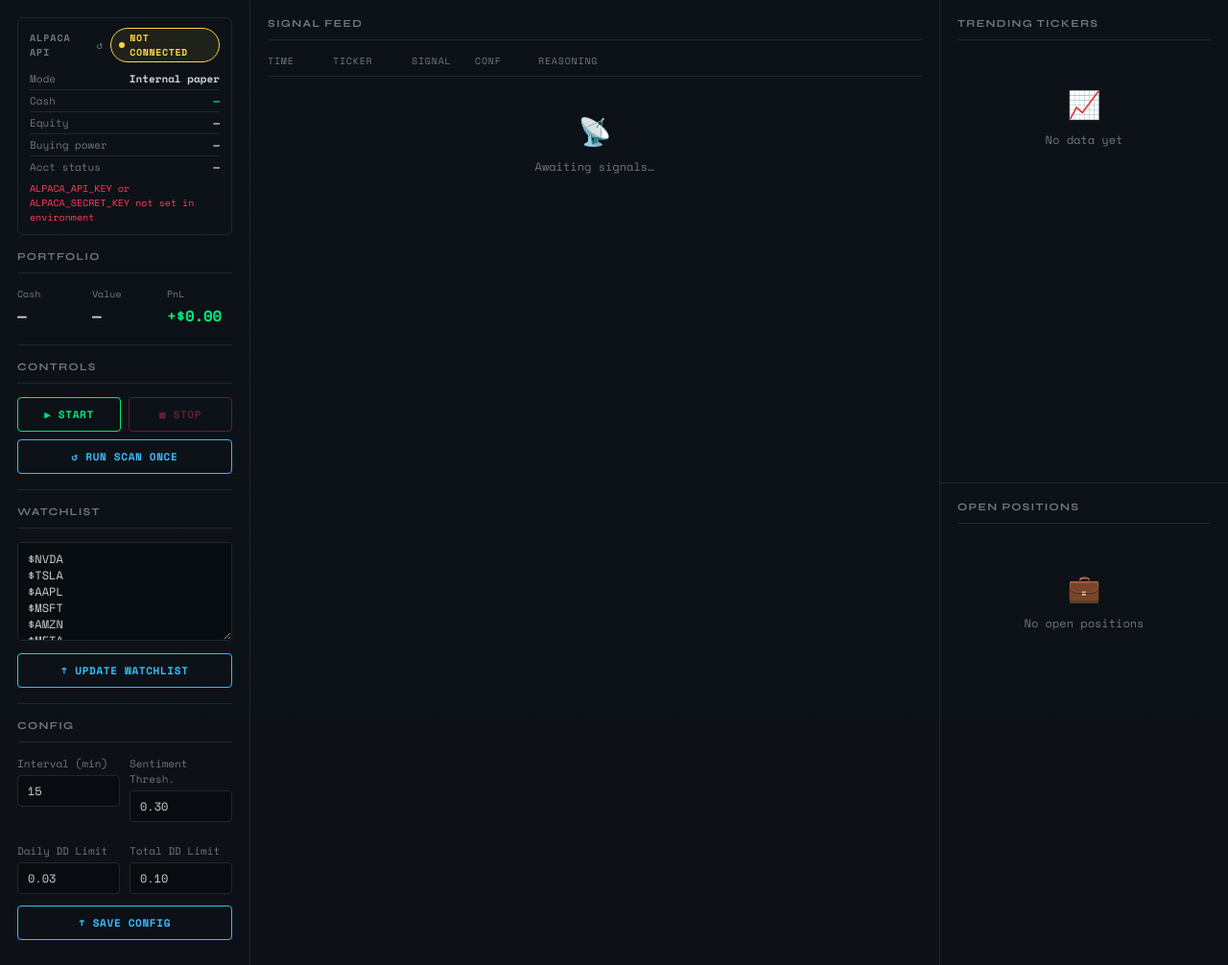
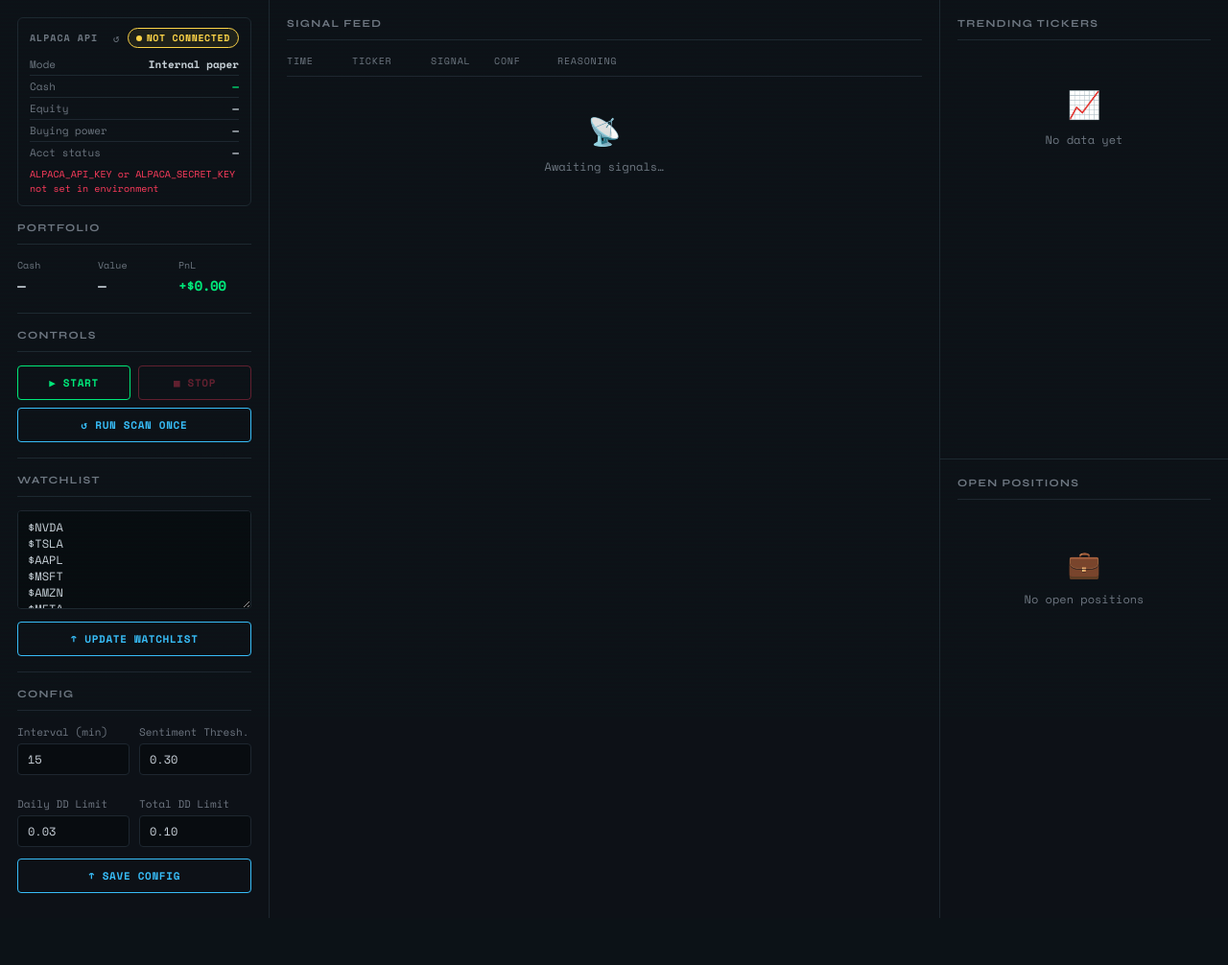
Before and after one commit to Zeecoworld/stock-mann, a Flask app: page / in a window 1280 px wide. Shown: the part 51-1057 px from the top of the page at 96% size. After the commit the page ends 1008 px from the top, so only its background shows below. Run offline with Flask 3, Linux system fonts and the light colour scheme.

Commit message:
fixed hmtl

```diff
--- a/templates/dashboard.html
+++ b/templates/dashboard.html
@@ -89,10 +89,10 @@
   }
   .tab-btn.active { color: var(--green); border-bottom-color: var(--green); }
 
-  /* MAIN 3-COL LAYOUT */
+  /* MAIN 3-COL LAYOUT - WIDENED LEFT PANEL */
   .main-layout {
     display: grid;
-    grid-template-columns: 260px 1fr 300px;
+    grid-template-columns: 280px 1fr 300px; /* Increased from 260px to 280px */
     gap: 1px;
     background: var(--border);
     min-height: calc(100vh - 53px);
@@ -160,9 +160,10 @@
   .alpaca-recheck:hover { color: var(--blue); }
 
   /* PORTFOLIO STATS */
-  .stat-grid { display: grid; grid-template-columns: 1fr 1fr 1fr; gap: 10px; margin-bottom: 18px; }
+  .stat-grid { display: grid; grid-template-columns: 1fr 1fr 1fr; gap: 8px; margin-bottom: 18px; }
   .stat-label { color: var(--text-dim); font-size: 10px; margin-bottom: 3px; }
-  .stat-value { font-size: 16px; font-weight: 700; letter-spacing: -.3px; white-space: nowrap; overflow: hidden; text-overflow: ellipsis; }
+  /* Updated stat-value to prevent wrapping and fit into columns gracefully */
+  .stat-value { font-size: 14.5px; font-weight: 700; letter-spacing: -.6px; white-space: nowrap; }
   .stat-value.green { color: var(--green); }
   .stat-value.red   { color: var(--red); }
 
@@ -284,7 +285,7 @@
 
   /* Tablet ≤1024px: drop right col into "Market" tab */
   @media (max-width: 1024px) {
-    .main-layout { grid-template-columns: 240px 1fr; }
+    .main-layout { grid-template-columns: 260px 1fr; }
     .right-col { display: none; }
     .tab-bar { display: block; }
     /* When "Market" tab is active, show right-col as full row */
@@ -361,10 +362,8 @@
 
 <div class="main-layout" id="mainLayout">
 
-  <!-- LEFT: Controls -->
   <div class="panel left-panel tab-active" id="tab-left">
 
-    <!-- ALPACA CONNECTION STATUS -->
     <div class="alpaca-status" id="alpacaStatusBox">
       <div class="alpaca-status-header">
         <span class="alpaca-status-title">Alpaca API</span>
@@ -430,7 +429,6 @@
     <button class="btn btn-blue" onclick="saveConfig()">↑ Save Config</button>
   </div>
 
-  <!-- CENTER: Signals -->
   <div class="panel center-panel" id="tab-center">
     <div class="panel-title">
       Signal Feed
@@ -444,7 +442,6 @@
     </div>
   </div>
 
-  <!-- RIGHT: Trending + Positions -->
   <div class="right-col" id="tab-right">
     <div class="panel">
       <div class="panel-title">Trending Tickers</div>
@@ -551,7 +548,10 @@ function render(data) {
   document.getElementById('cash').textContent       = fmt(p.cash);
   document.getElementById('totalValue').textContent = fmt(p.total_value ?? p.cash);
   const pnlEl  = document.getElementById('pnl');
+
+  // FIXED JS Logic: Prioritizes daily_pnl over other PnL metrics
   const pnlVal = p.daily_pnl ?? p.total_pnl ?? p.unrealised_pnl ?? p.pnl ?? 0;
+
   pnlEl.textContent = (pnlVal >= 0 ? '+' : '') + fmt(pnlVal);
   pnlEl.className   = 'stat-value ' + (pnlVal >= 0 ? 'green' : 'red');
 
```
